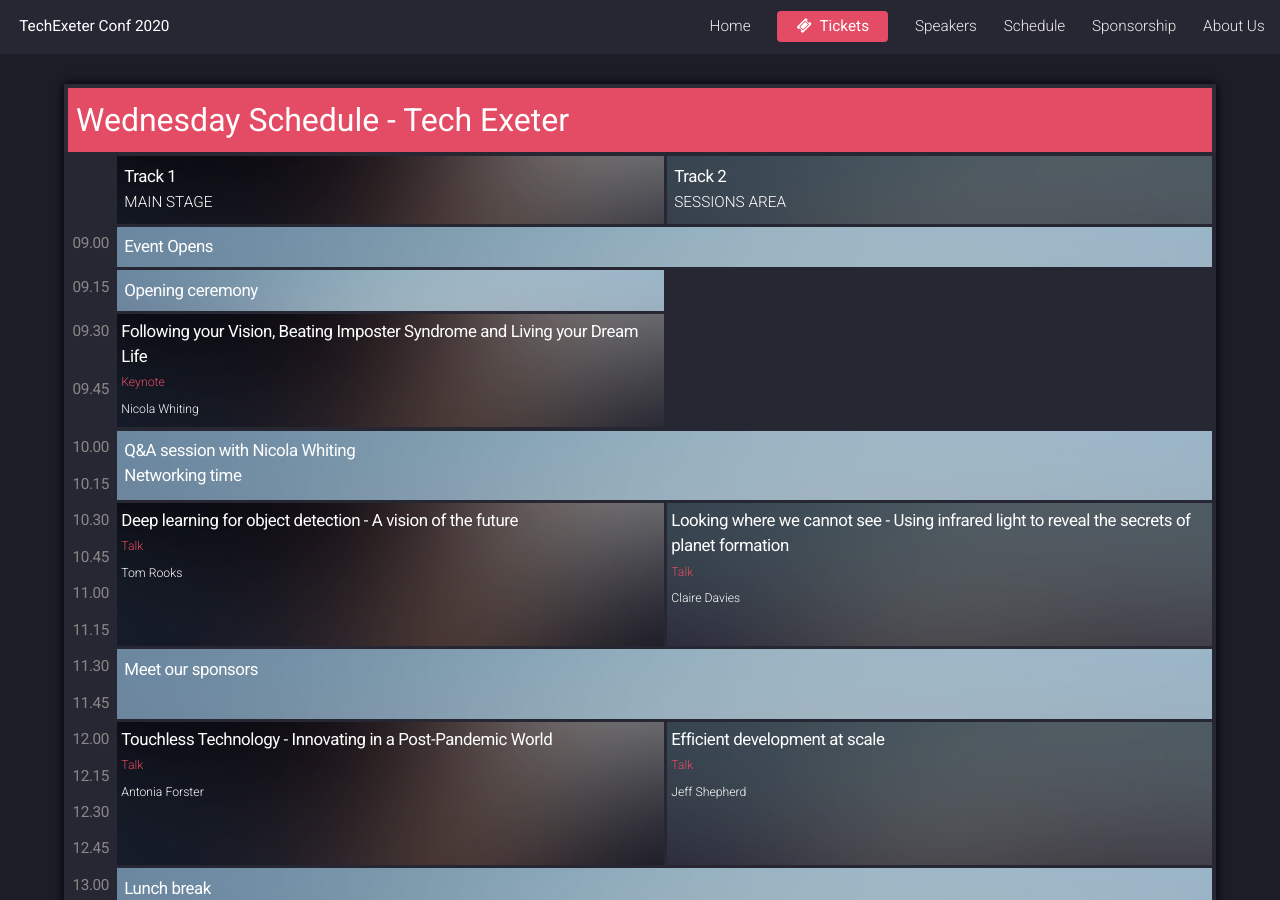
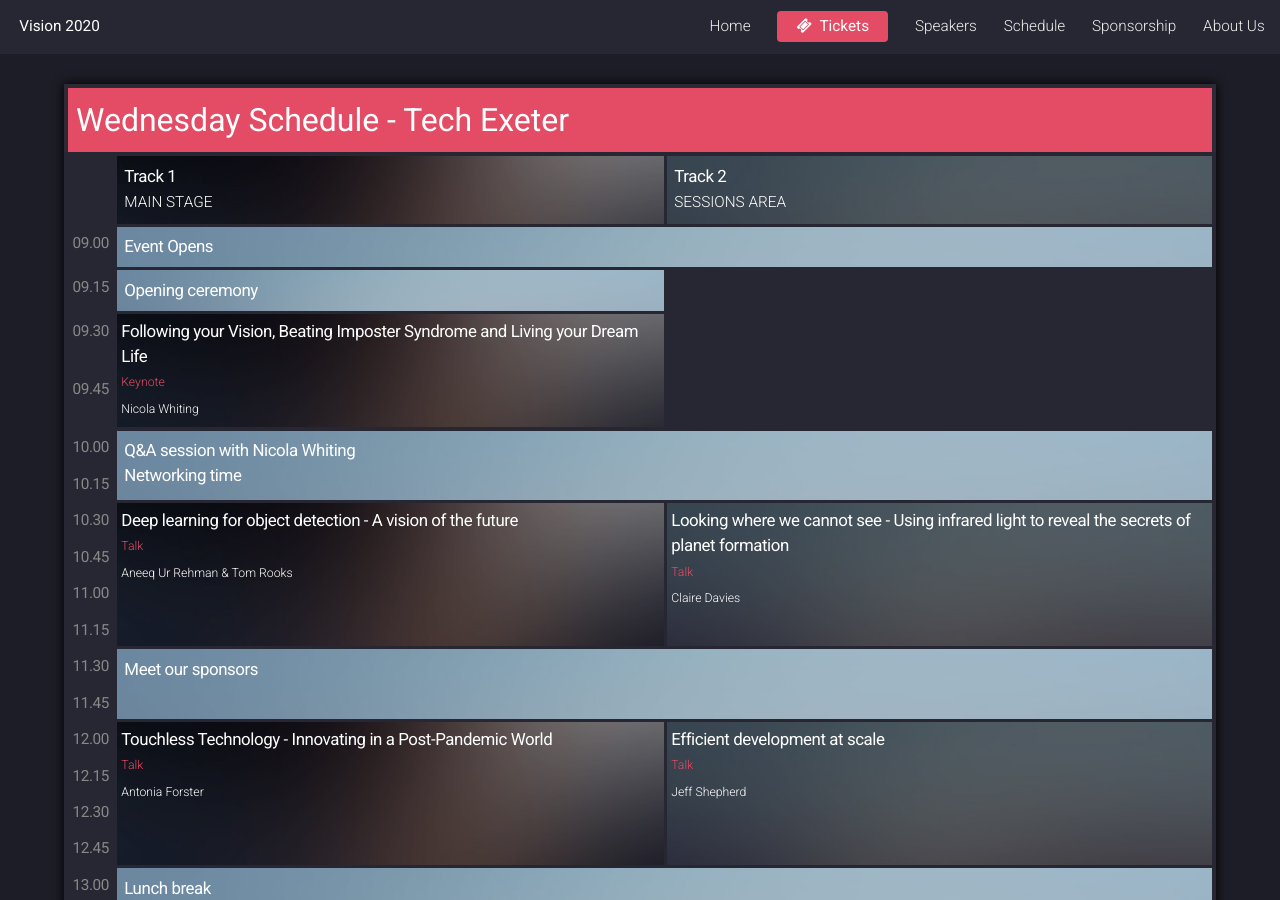
Before and after one commit to TechExeter/conference-2020, a Jekyll site: the page built from _pages/schedule.md, in a window 1280 px wide and 900 px high. Built offline with Jekyll 4.4.1, drawn with Linux system fonts in a browser that asks for light colours; some of the changed text lies outside the part shown.

Commit message:
Site tweaking

```diff
--- a/_config.yml
+++ b/_config.yml
@@ -18,7 +18,7 @@
 # You can create any custom variable you would like, and they will be accessible
 # in the templates via {{ site.myvariable }}.
 
-title: TechExeter Conference 2020
+title: Vision 2020, TechExeter & Digital Exeter's annual conference.
 email: conference@techexeter.uk
 description: >- # this means to ignore newlines until "baseurl:"
   Annual tech+digital conference, streaming live online September 9th & 10th 2020.
@@ -81,3 +81,4 @@
       type: speakers
     values:
       layout: speakers
+      schedule-ignore: false
--- a/_includes/header.html
+++ b/_includes/header.html
@@ -1,6 +1,6 @@
 <!-- Header -->
 <header id="header">
-	<h1 id="logo"><a href="{{ site.url }}{{ site.baseurl }}/index.html">TechExeter Conf 2020</a></h1>
+	<h1 id="logo"><a href="{{ site.url }}{{ site.baseurl }}/index.html">Vision 2020</a></h1>
 	<nav id="nav">
 		<ul>
 			<li><a href="{{ site.url }}{{ site.baseurl }}/index.html">Home</a></li>
--- a/_pages/schedule.md
+++ b/_pages/schedule.md
@@ -186,6 +186,8 @@
 <div id="schedule">
 
   {% for speaker in scheduleSortedWeds %}
+  {% if speaker.schedule-ignore == true %}
+  {% else %}
   {% if speaker.type != "Track Host" and speaker.track != "Workshop" %}
     <div class="item {{ speaker.type }} t{{ speaker.track }}" style="grid-area: t{{ speaker.track }}-{{ speaker.timeslot | replace: ".", ""  | replace: ":", "" }};" {% if speaker.type == "time" %} id="weds_time_{{ speaker.timeslot | replace: ".", ""  | replace: ":", "" }}" {% endif %}>
     <div class="small-time">{{ speaker.timeslot }} </div>
@@ -200,9 +202,16 @@
     {% if speaker.type != "time" and  speaker.type != "break" and speaker.type != "lunch" %}
     <div class="type"> {{ speaker.type }}</div>
     {% endif %}
-    <div class="speaker">{{ speaker.name }}</div>
+    <div class="speaker">
+      {% if speaker.names != nil %}
+      {{ speaker.names }}
+      {% else %}
+      {{ speaker.name }}
+      {% endif %}
+    </div>
     </div>
     {% endif %}
+  {% endif %}
   {% endfor %}
 
   <div class="item head t1" style="grid-area: t1head;" id="track_1">
@@ -223,6 +232,8 @@
 <div id="schedule" class="thursday">
 
   {% for speaker in scheduleSortedThurs %}
+  {% if speaker.schedule-ignore == true %}
+  {% else %}
   {% if speaker.type != "Track Host" and speaker.track != "Workshop" %}
     <div class="item {{ speaker.type }} t{{ speaker.track }}" style="grid-area: t{{ speaker.track }}-{{ speaker.timeslot | replace: ".", ""  | replace: ":", "" }};" {% if speaker.type == "time" %} id="thurs_time_{{ speaker.timeslot | replace: ".", ""  | replace: ":", "" }}" {% endif %}>
     <div class="small-time">{{ speaker.timeslot }} </div>
@@ -237,9 +248,16 @@
     {% if speaker.type != "time" and  speaker.type != "break" and speaker.type != "lunch" %}
     <div class="type"> {{ speaker.type }}</div>
     {% endif %}
-    <div class="speaker">{{ speaker.name }}</div>
+    <div class="speaker">
+    {% if speaker.names != nil %}
+    {{ speaker.names }}
+    {% else %}
+    {{ speaker.name }}
+    {% endif %}
+    </div>
     </div>
     {% endif %}
+  {% endif %}
   {% endfor %}
 
   <div class="item head t1" style="grid-area: t1head;" id="track_1">
--- a/index.html
+++ b/index.html
@@ -29,7 +29,7 @@
 				<div class="row">
 					<div class="4u 12u$(medium)">
 						<header>
-							<h2>2020 Vision</h2>
+							<h2>Vision 2020</h2>
 							<p>Our theme this year is "vision", split across two jam-packed days</p>
 							<ul class="actions">
 								<li><a href="{{ site.url }}{{ site.baseurl }}/speakers.html" class="button special">See Speakers</a></li>
@@ -59,6 +59,7 @@
 			</header>
 			<p>We've got a huge variety of exclusive content lined up for you from over 24 amazing local and international speakers.<p>
 			<ul class="actions">
+				<li><a href="{{ site.url }}{{ site.baseurl }}/schedule.html" class="button">See the schedule</a></li>
 				<li><a href="{{ site.url }}{{ site.baseurl }}/tickets.html" class="button">Buy Now</a></li>
 			</ul>
 		</div>
```
Also changed, not shown: other parts of index.html (+1 -1 lines), _speakers/aneeq-ur-rehman.md (+3 -0 lines), _speakers/tom-rooks.md (+4 -0 lines), pr-kit.html (added, +63 -0 lines), images/digital_exeter_highres_black.png (added), images/tech_exeter_highres_black.png (added).
